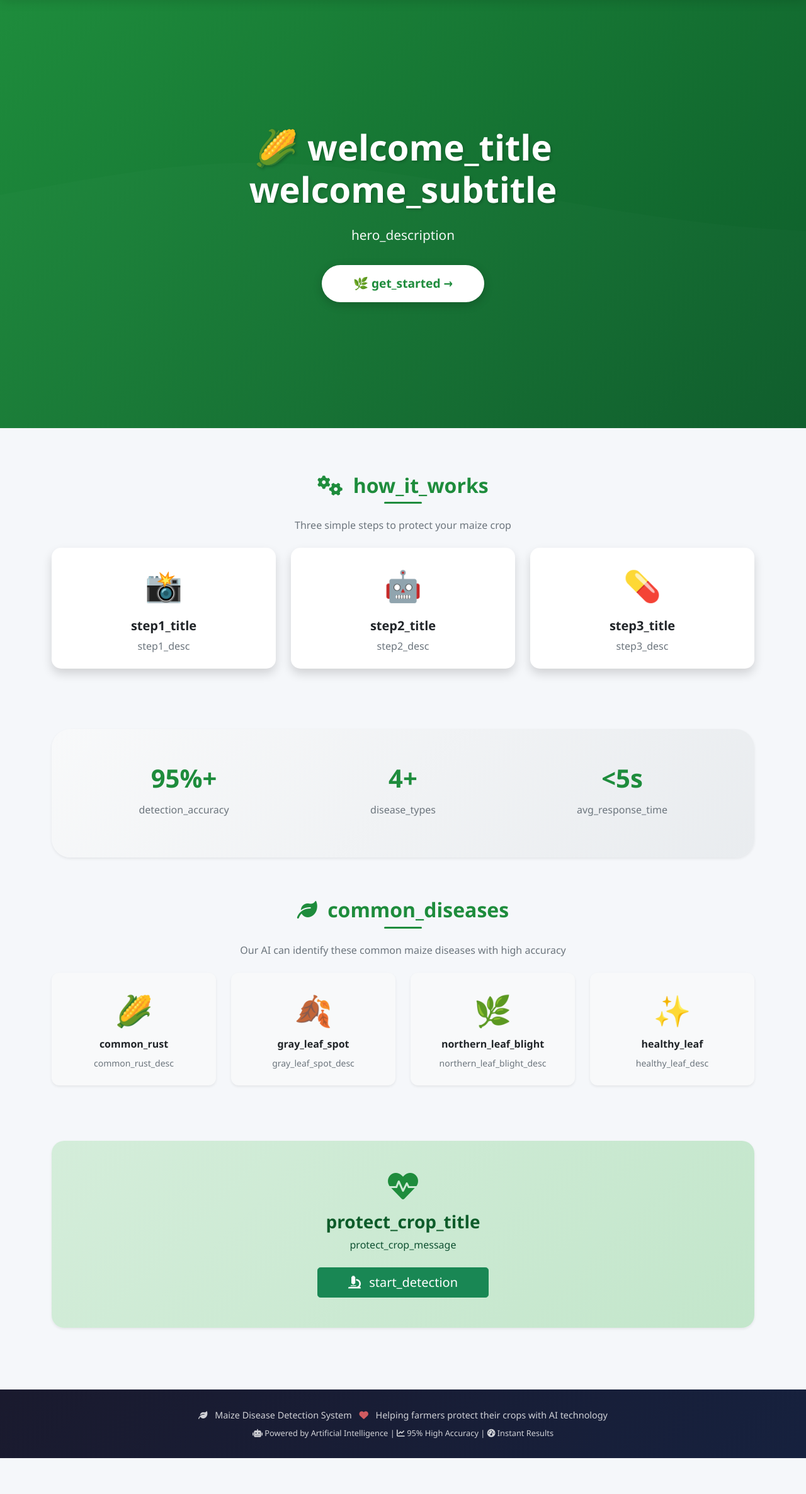
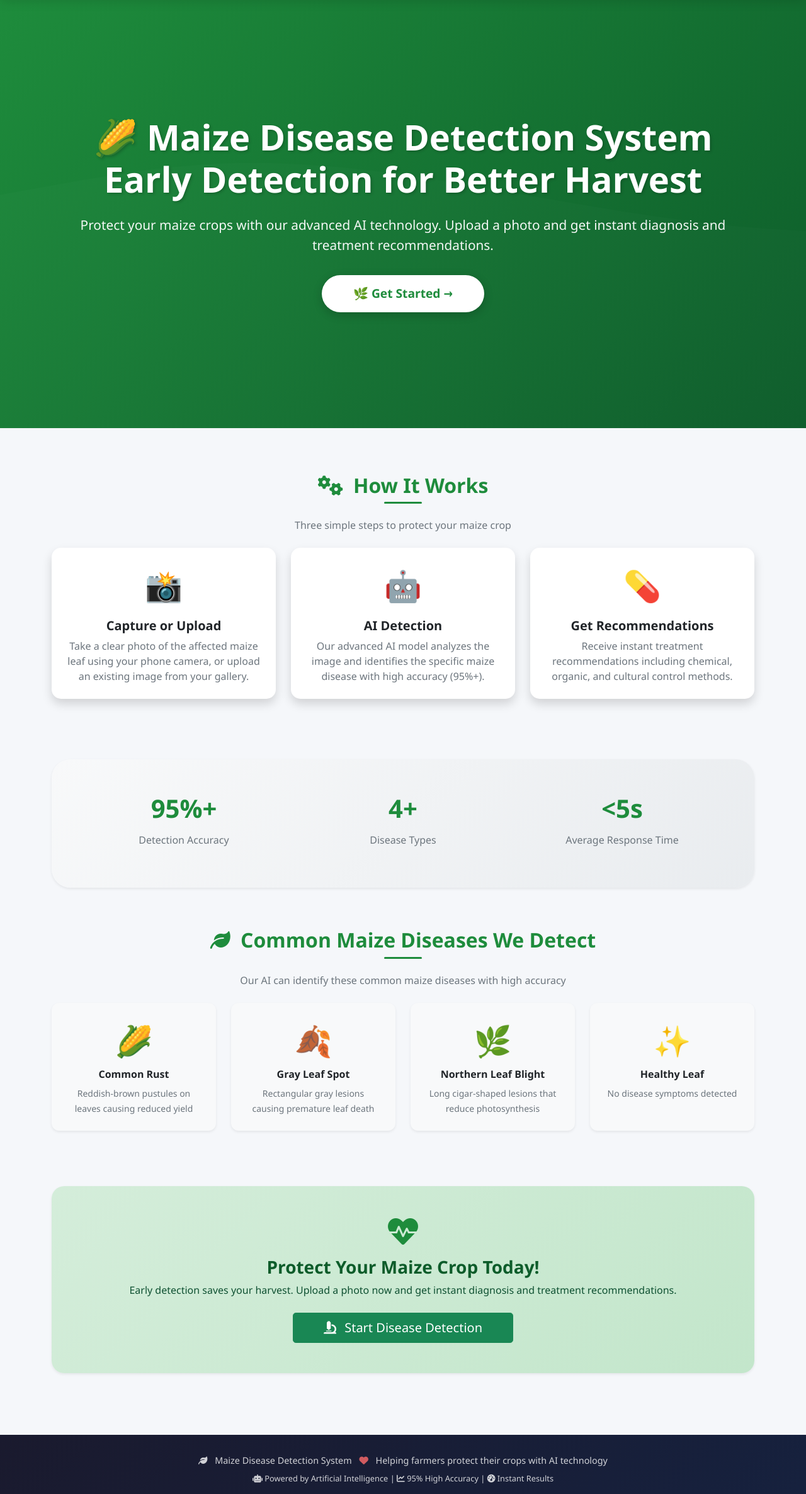
Before and after one commit to OficialMaziwa/Maize-disease-prediction, a Flask app: page / in a window 1280 px wide. Shown: the part 67-2440 px from the top of the page at 63% size. Before the commit the page ends 2383 px from the top, so only its background shows below. Run offline with Flask 3, Linux system fonts and the light colour scheme; some libraries are stand-ins or nearby versions.

Commit message:
Restore homepage with original static content (no translation placeholders)

```diff
--- a/app/templates/index.html
+++ b/app/templates/index.html
@@ -1,6 +1,6 @@
 {% extends "base.html" %}
 
-{% block title %}{{ t('home', lang) }} - {{ t('maize_disease_system', lang) }}{% endblock %}
+{% block title %}Home - Maize Disease Detection System{% endblock %}
 
 {% block extra_css %}
 <link rel="stylesheet" href="{{ url_for('static', filename='css/home.css') }}">
@@ -12,15 +12,15 @@
     <div class="container">
         <div class="hero-content">
             <h1 class="hero-title text-white">
-                🌽 {{ t('welcome_title', lang) }}<br>
-                {{ t('welcome_subtitle', lang) }}
+                🌽 Maize Disease Detection System<br>
+                Early Detection for Better Harvest
             </h1>
             <p class="hero-subtitle text-white">
-                {{ t('hero_description', lang) }}
+                Protect your maize crops with our advanced AI technology. Upload a photo and get instant diagnosis and treatment recommendations.
             </p>
             <div class="text-center">
                 <a href="{{ url_for('main.predict') }}" class="btn btn-get-started">
-                    <strong>🌿 {{ t('get_started', lang) }} →</strong>
+                    <strong>🌿 Get Started →</strong>
                 </a>
             </div>
         </div>
@@ -31,17 +31,17 @@
 <div class="container my-5 py-4">
     <div class="text-center">
         <h2 class="section-title">
-            <i class="fas fa-cogs me-2"></i> {{ t('how_it_works', lang) }}
+            <i class="fas fa-cogs me-2"></i> How It Works
         </h2>
-        <p class="text-muted">{{ t('step_desc', lang) if t('step_desc', lang) != 'step_desc' else 'Three simple steps to protect your maize crop' }}</p>
+        <p class="text-muted">Three simple steps to protect your maize crop</p>
     </div>
     <div class="row mt-4">
         <div class="col-md-4 mb-4">
             <div class="card feature-card h-100 border-0 shadow">
                 <div class="card-body text-center p-4">
                     <div class="option-icon">📸</div>
-                    <h5 class="card-title fw-bold">{{ t('step1_title', lang) }}</h5>
-                    <p class="card-text text-muted">{{ t('step1_desc', lang) }}</p>
+                    <h5 class="card-title fw-bold">Capture or Upload</h5>
+                    <p class="card-text text-muted">Take a clear photo of the affected maize leaf using your phone camera, or upload an existing image from your gallery.</p>
                 </div>
             </div>
         </div>
@@ -49,8 +49,8 @@
             <div class="card feature-card h-100 border-0 shadow">
                 <div class="card-body text-center p-4">
                     <div class="option-icon">🤖</div>
-                    <h5 class="card-title fw-bold">{{ t('step2_title', lang) }}</h5>
-                    <p class="card-text text-muted">{{ t('step2_desc', lang) }}</p>
+                    <h5 class="card-title fw-bold">AI Detection</h5>
+                    <p class="card-text text-muted">Our advanced AI model analyzes the image and identifies the specific maize disease with high accuracy (95%+).</p>
                 </div>
             </div>
         </div>
@@ -58,8 +58,8 @@
             <div class="card feature-card h-100 border-0 shadow">
                 <div class="card-body text-center p-4">
                     <div class="option-icon">💊</div>
-                    <h5 class="card-title fw-bold">{{ t('step3_title', lang) }}</h5>
-                    <p class="card-text text-muted">{{ t('step3_desc', lang) }}</p>
+                    <h5 class="card-title fw-bold">Get Recommendations</h5>
+                    <p class="card-text text-muted">Receive instant treatment recommendations including chemical, organic, and cultural control methods.</p>
                 </div>
             </div>
         </div>
@@ -72,15 +72,15 @@
         <div class="row text-center">
             <div class="col-md-4 mb-3">
                 <div class="stat-number">95%+</div>
-                <div class="stat-label">{{ t('detection_accuracy', lang) }}</div>
+                <div class="stat-label">Detection Accuracy</div>
             </div>
             <div class="col-md-4 mb-3">
                 <div class="stat-number">4+</div>
-                <div class="stat-label">{{ t('disease_types', lang) }}</div>
+                <div class="stat-label">Disease Types</div>
             </div>
             <div class="col-md-4 mb-3">
                 <div class="stat-number">&lt;5s</div>
-                <div class="stat-label">{{ t('avg_response_time', lang) }}</div>
+                <div class="stat-label">Average Response Time</div>
             </div>
         </div>
     </div>
@@ -90,17 +90,17 @@
 <div class="container my-5 py-3">
     <div class="text-center">
         <h2 class="section-title">
-            <i class="fas fa-leaf me-2"></i> {{ t('common_diseases', lang) }}
+            <i class="fas fa-leaf me-2"></i> Common Maize Diseases We Detect
         </h2>
-        <p class="text-muted">{{ t('common_diseases_desc', lang) if t('common_diseases_desc', lang) != 'common_diseases_desc' else 'Our AI can identify these common maize diseases with high accuracy' }}</p>
+        <p class="text-muted">Our AI can identify these common maize diseases with high accuracy</p>
     </div>
     <div class="row mt-4">
         <div class="col-md-3 mb-4">
             <div class="disease-card card bg-light border-0 shadow-sm h-100">
                 <div class="card-body text-center p-4">
                     <div class="disease-icon">🌽</div>
-                    <h6 class="card-title fw-bold mt-2">{{ t('common_rust', lang) }}</h6>
-                    <small class="text-muted">{{ t('common_rust_desc', lang) }}</small>
+                    <h6 class="card-title fw-bold mt-2">Common Rust</h6>
+                    <small class="text-muted">Reddish-brown pustules on leaves causing reduced yield</small>
                 </div>
             </div>
         </div>
@@ -108,8 +108,8 @@
             <div class="disease-card card bg-light border-0 shadow-sm h-100">
                 <div class="card-body text-center p-4">
                     <div class="disease-icon">🍂</div>
-                    <h6 class="card-title fw-bold mt-2">{{ t('gray_leaf_spot', lang) }}</h6>
-                    <small class="text-muted">{{ t('gray_leaf_spot_desc', lang) }}</small>
+                    <h6 class="card-title fw-bold mt-2">Gray Leaf Spot</h6>
+                    <small class="text-muted">Rectangular gray lesions causing premature leaf death</small>
                 </div>
             </div>
         </div>
@@ -117,8 +117,8 @@
             <div class="disease-card card bg-light border-0 shadow-sm h-100">
                 <div class="card-body text-center p-4">
                     <div class="disease-icon">🌿</div>
-                    <h6 class="card-title fw-bold mt-2">{{ t('northern_leaf_blight', lang) }}</h6>
-                    <small class="text-muted">{{ t('northern_leaf_blight_desc', lang) }}</small>
+                    <h6 class="card-title fw-bold mt-2">Northern Leaf Blight</h6>
+                    <small class="text-muted">Long cigar-shaped lesions that reduce photosynthesis</small>
                 </div>
             </div>
         </div>
@@ -126,8 +126,8 @@
             <div class="disease-card card bg-light border-0 shadow-sm h-100">
                 <div class="card-body text-center p-4">
                     <div class="disease-icon">✨</div>
-                    <h6 class="card-title fw-bold mt-2">{{ t('healthy_leaf', lang) }}</h6>
-                    <small class="text-muted">{{ t('healthy_leaf_desc', lang) }}</small>
+                    <h6 class="card-title fw-bold mt-2">Healthy Leaf</h6>
+                    <small class="text-muted">No disease symptoms detected</small>
                 </div>
             </div>
         </div>
@@ -138,10 +138,10 @@
 <div class="container my-5">
     <div class="cta-section alert alert-success text-center p-5 rounded-4 shadow-sm">
         <i class="fas fa-heartbeat fa-3x mb-3" style="color: #1e8c3c;"></i>
-        <h3 class="fw-bold">{{ t('protect_crop_title', lang) }}</h3>
-        <p class="mb-3">{{ t('protect_crop_message', lang) }}</p>
+        <h3 class="fw-bold">Protect Your Maize Crop Today!</h3>
+        <p class="mb-3">Early detection saves your harvest. Upload a photo now and get instant diagnosis and treatment recommendations.</p>
         <a href="{{ url_for('main.predict') }}" class="btn btn-success btn-lg px-5 mt-2">
-            <i class="fas fa-microscope me-2"></i> {{ t('start_detection', lang) }}
+            <i class="fas fa-microscope me-2"></i> Start Disease Detection
         </a>
     </div>
 </div>
```
